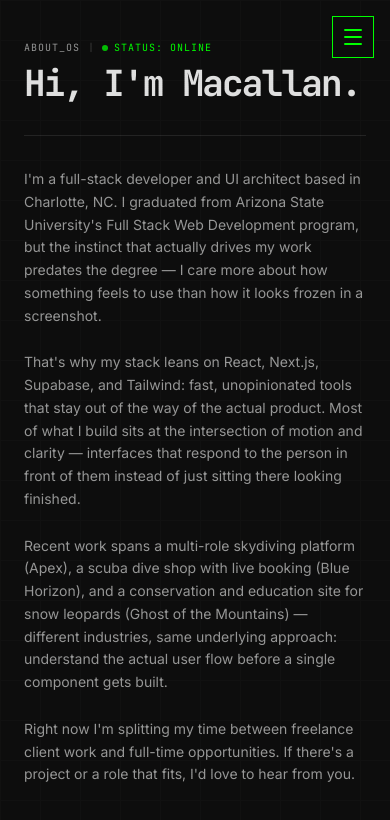
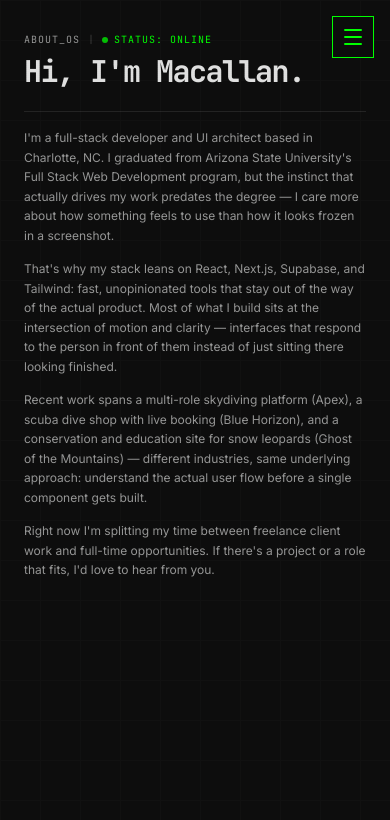
Before and after one commit to MacallanButler/portfolio-netrunner-v1, a Next.js app: page /about in a window 390 px wide. Shown: the top 820 px of the page. Built offline with nearby package versions, Linux system fonts and the light colour scheme.

Commit message:
Implement static viewports for About and Process pages, resolve issuesv2 SEO report warnings

```diff
--- a/src/app/BootSequence.tsx
+++ b/src/app/BootSequence.tsx
@@ -43,6 +43,7 @@ export default function BootSequence() {
 
   return (
     <div className="flex flex-col items-center justify-center min-h-[80vh] w-full max-w-2xl mx-auto p-4">
+      <h1 className="sr-only">Macallan Butler | PORTFOLIO_OS Terminal Client</h1>
 
       {/* Boot Logs */}
       <div className="font-mono text-xs md:text-sm text-text-muted self-start mb-8 space-y-1 h-32 overflow-hidden">
@@ -67,9 +68,9 @@ export default function BootSequence() {
             className="text-center space-y-8"
           >
             <div className="space-y-3">
-              <h1 className="text-5xl md:text-7xl font-bold tracking-tighter text-white">
+              <div className="text-5xl md:text-7xl font-bold tracking-tighter text-white">
                 <GlitchText text="MACALLAN_BUTLER" />
-              </h1>
+              </div>
               <h2 className="text-text-muted font-mono text-sm md:text-base font-normal">
                 Full-Stack Developer
               </h2>
--- a/src/app/about/page.tsx
+++ b/src/app/about/page.tsx
@@ -3,7 +3,7 @@ import { GlitchText } from "@/components/core/GlitchText";
 import { SecureCTA } from "@/components/core/SecureCTA";
 
 export const metadata: Metadata = {
-  title: "About",
+  title: "About Macallan Butler | Full-Stack Developer & UI Architect",
   description: "Learn about Macallan Butler, a full-stack developer and UI architect based in Charlotte, NC. Discover my tech stack, projects, and process.",
   alternates: {
     canonical: "https://macallanbutler.com/about",
@@ -12,11 +12,12 @@ export const metadata: Metadata = {
 
 export default function AboutPage() {
   return (
-    <div className="space-y-8 w-full py-4">
+    <div className="space-y-4 md:space-y-6 w-full py-2 md:py-4 min-h-[calc(100vh-4rem)] lg:min-h-[calc(100vh-10rem)] flex flex-col justify-between overflow-hidden">
+      <div className="space-y-4 md:space-y-6">
         {/* Header */}
-      <div className="flex flex-col md:flex-row md:items-end justify-between gap-4 border-b border-white/10 pb-6">
+        <div className="flex flex-col md:flex-row md:items-end justify-between gap-2.5 border-b border-white/10 pb-4">
           <div>
-          <div className="flex items-center gap-2 mb-2">
+            <div className="flex items-center gap-2 mb-1.5">
               <span className="font-mono text-[10px] text-text-muted uppercase tracking-widest">ABOUT_OS</span>
               <span className="text-white/20 font-mono text-[10px]">|</span>
               <span className="font-mono text-[10px] text-neon-cyan uppercase tracking-widest flex items-center gap-1.5">
@@ -24,14 +25,14 @@ export default function AboutPage() {
                 STATUS: Online
               </span>
             </div>
-          <h1 className="text-4xl font-bold tracking-tighter mb-2">
+            <h1 className="text-3xl md:text-4xl font-bold tracking-tighter mb-1.5">
               <GlitchText text="Hi, I'm Macallan." />
             </h1>
           </div>
         </div>
 
         {/* Body Copy */}
-      <div className="max-w-[65ch] space-y-6 text-sm text-text-muted leading-relaxed font-sans">
+        <div className="max-w-[65ch] space-y-3.5 text-xs md:text-sm text-text-muted leading-relaxed font-sans">
           <p>
             I&apos;m a full-stack developer and UI architect based in Charlotte, NC. I graduated from Arizona State University&apos;s Full Stack Web Development program, but the instinct that actually drives my work predates the degree — I care more about how something feels to use than how it looks frozen in a screenshot.
           </p>
@@ -45,6 +46,7 @@ export default function AboutPage() {
             Right now I&apos;m splitting my time between freelance client work and full-time opportunities. If there&apos;s a project or a role that fits, I&apos;d love to hear from you.
           </p>
         </div>
+      </div>
 
       {/* CTA */}
       <SecureCTA />
--- a/src/app/comms/CommsClient.tsx
+++ b/src/app/comms/CommsClient.tsx
@@ -52,9 +52,9 @@ export default function CommsClient() {
         <div className="flex flex-col justify-center min-h-[calc(100vh-4rem)] lg:min-h-[calc(100vh-10rem)] w-full py-4">
             {/* Unified Page Header */}
             <div className="border-b border-white/10 pb-3 md:pb-6 mb-6">
-                <h2 className="text-[10px] font-mono text-neon-cyan tracking-widest uppercase mb-1 block font-normal">
+                <span className="text-[10px] font-mono text-neon-cyan tracking-widest uppercase mb-1 block font-normal">
                     // SECURE_CHANNEL
-                </h2>
+                </span>
                 <h1 className="text-3xl md:text-4xl font-bold tracking-tighter text-white">
                     <GlitchText text="GET_IN_TOUCH" />
                 </h1>
--- a/src/app/comms/page.tsx
+++ b/src/app/comms/page.tsx
@@ -2,7 +2,7 @@ import type { Metadata } from "next";
 import CommsClient from "./CommsClient";
 
 export const metadata: Metadata = {
-  title: "Contact",
+  title: "Establish Connection & Get in Touch | Macallan Butler",
   description: "Get in touch with Macallan Butler to discuss freelance full-stack development, UI design architecture, or new collaborations.",
   alternates: {
     canonical: "https://macallanbutler.com/comms",
--- a/src/app/design-system/ProcessClient.tsx
+++ b/src/app/design-system/ProcessClient.tsx
@@ -62,8 +62,9 @@ export default function ProcessClient() {
   const [activeStep, setActiveStep] = useState<string | null>(null);
 
   return (
-    <div className="space-y-4 md:space-y-8 w-full py-4">
-      {/* Header */}
+    <div className="space-y-4 md:space-y-6 w-full py-2 md:py-4 min-h-[calc(100vh-4rem)] lg:min-h-[calc(100vh-10rem)] flex flex-col justify-between overflow-hidden">
+      <div className="space-y-4 md:space-y-6">
+        {/* Header */}
       <div className="border-b border-white/10 pb-3 md:pb-6">
         <h1 className="text-4xl font-bold tracking-tighter mb-1.5">
           <GlitchText text="How I build." />
@@ -180,6 +181,7 @@ export default function ProcessClient() {
           })}
         </div>
       </div>
+      </div>
 
       {/* CTA */}
       <SecureCTA />
--- a/src/app/design-system/page.tsx
+++ b/src/app/design-system/page.tsx
@@ -2,7 +2,7 @@ import type { Metadata } from "next";
 import ProcessClient from "./ProcessClient";
 
 export const metadata: Metadata = {
-  title: "Process",
+  title: "System Build Process | Macallan Butler UI Architect",
   description: "Understand the development process at Macallan Butler: discovery, architecture, development, QA review, and deployment protocol details.",
   alternates: {
     canonical: "https://macallanbutler.com/design-system",
--- a/src/app/gigs/page.tsx
+++ b/src/app/gigs/page.tsx
@@ -2,7 +2,7 @@ import type { Metadata } from "next";
 import GigsClient from "./GigsClient";
 
 export const metadata: Metadata = {
-  title: "Projects",
+  title: "Project Archive & Case Studies | Macallan Butler Portfolio",
   description: "Browse the archive of shipped web applications, platforms, and interactive experiences developed by Macallan Butler.",
   alternates: {
     canonical: "https://macallanbutler.com/gigs",
--- a/src/app/page.tsx
+++ b/src/app/page.tsx
@@ -2,7 +2,7 @@ import type { Metadata } from "next";
 import BootSequence from "./BootSequence";
 
 export const metadata: Metadata = {
-  title: "Terminal",
+  title: "Macallan Butler | PORTFOLIO_OS Terminal Client",
   description: "Establish a secure node connection to Macallan Butler's systems. Booting portfolio OS, projects database, and interactive shell.",
   alternates: {
     canonical: "https://macallanbutler.com",
```
Also changed, not shown: issuesv2.csv (added). Lines whose indentation alone changed are shown as unchanged.
